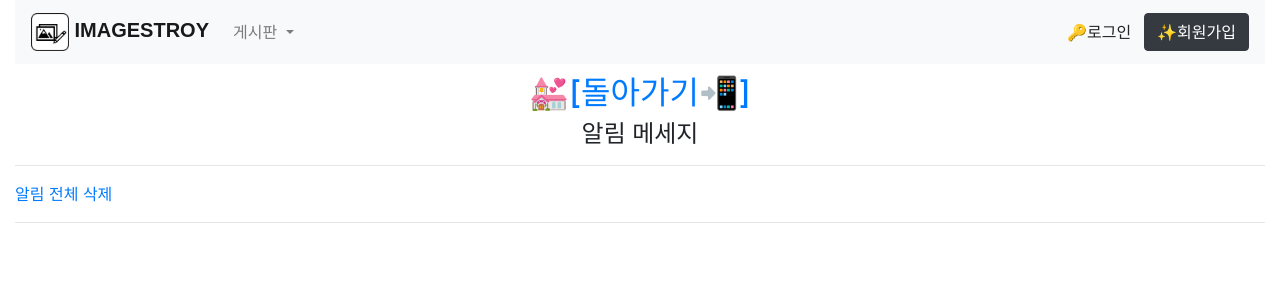
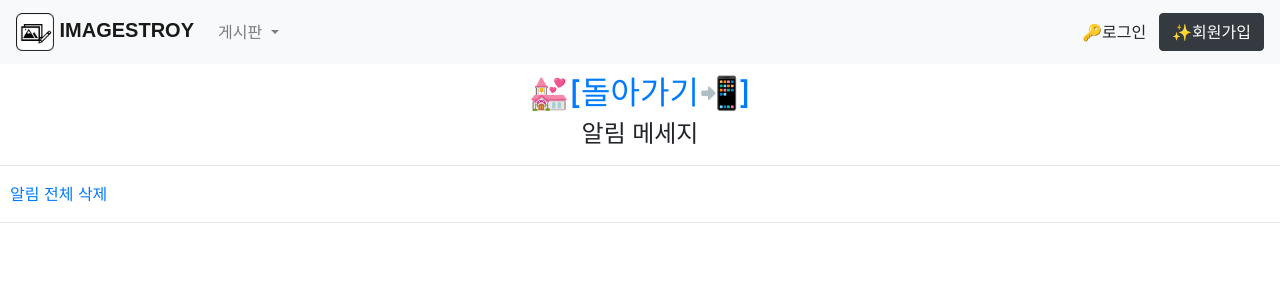
Before and after one commit to cwadven/imagestory_site, a Django app: template account/templates/alert.html in a window 1280 px wide. Shown: the top 300 px of the page. Run offline with Django 3.2, Linux system fonts and the light colour scheme; the template is opened without the code that fills it, so the values that code supplies are empty; some libraries are stand-ins or nearby versions.

Commit message:
padding 및 글 왼쪽 padding

```diff
--- a/account/templates/alert.html
+++ b/account/templates/alert.html
@@ -21,12 +21,14 @@
     {% include 'notice_ajax.html' %}
 </head>
 <body>
-    <div class="container-fluid">
+    <div class="container-fluid p-0">
         {% include 'navbar.html' %}
         <h2 style="text-align: center;"><a href="{% url 'account:profile' %}">💒[돌아가기📲]</a></h2>
     <h4 style="text-align: center;">알림 메세지</h4>
     <hr>
-    <a href="{% url 'account:del_alert_board' 'all' %}">알림 전체 삭제</a>
+    <div style="padding-left:10px;">
+      <a href="{% url 'account:del_alert_board' 'all' %}">알림 전체 삭제</a>
+    </div>
     <hr>
     {% for commentalert in alertboards %}
         <div style="text-align:center;">
--- a/account/templates/auth_board.html
+++ b/account/templates/auth_board.html
@@ -21,7 +21,7 @@
     {% include 'notice_ajax.html' %}
 </head>
 <body>
-    <div class="container-fluid">
+    <div class="container-fluid p-0">
         {% include 'navbar.html' %}
         <h2 style="text-align: center;"><a href="{% url 'account:profile' %}">💒[돌아가기📲]</a></h2>
     <h4 style="text-align: center;">권한 있는 게시글</h4>
--- a/account/templates/bookmark_page.html
+++ b/account/templates/bookmark_page.html
@@ -21,7 +21,7 @@
     {% include 'notice_ajax.html' %}
 </head>
 <body>
-    <div class="container-fluid">
+    <div class="container-fluid p-0">
         {% include 'navbar.html' %}
         <h2 style="text-align: center;"><a href="{% url 'account:profile' %}">💒[돌아가기📲]</a></h2>
     <h4 style="text-align: center;">북마크 게시글</h4>
--- a/account/templates/my_board.html
+++ b/account/templates/my_board.html
@@ -82,7 +82,7 @@
     </script>
 </head>
 <body>
-    <div class="container-fluid">
+    <div class="container-fluid p-0">
         {% include 'navbar.html' %}
         <h2 style="text-align: center;"><a href="{% url 'account:profile' %}">💒[돌아가기📲]</a></h2>
     <h4 style="text-align: center;">나의 게시글 및 권한관리</h4>
--- a/account/templates/profile.html
+++ b/account/templates/profile.html
@@ -118,7 +118,7 @@
     <title>이미지스토리</title>
 </head>
 <body>
-    <div class="container-fluid">
+    <div class="container-fluid p-0">
         {% include 'navbar.html' %}
     <h2 style="text-align: center;"><a href="{% url 'account:profile' %}">💒 {{user.profile.nickname}} 페이지</a></h2>
     <p></p>
--- a/account/templates/registration/signup.html
+++ b/account/templates/registration/signup.html
@@ -161,7 +161,7 @@
   </head>
 
 <body class="text-center">
-  <div class="container-fluid">
+  <div class="container-fluid p-0">
   <div class="card bg-light mb-3">
     <div style="text-align: center;" class="card-header"><h4>회원가입</h4></div>
     <div class="card-body">
```
